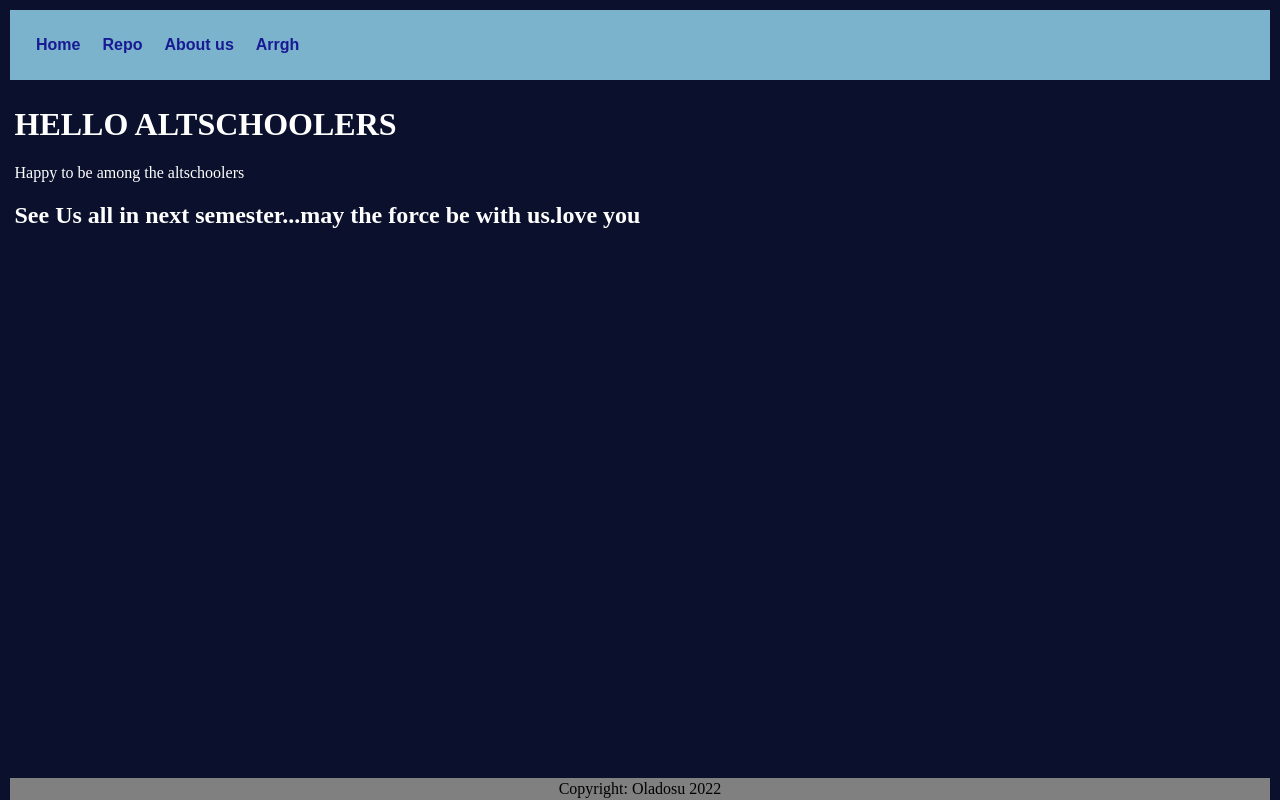
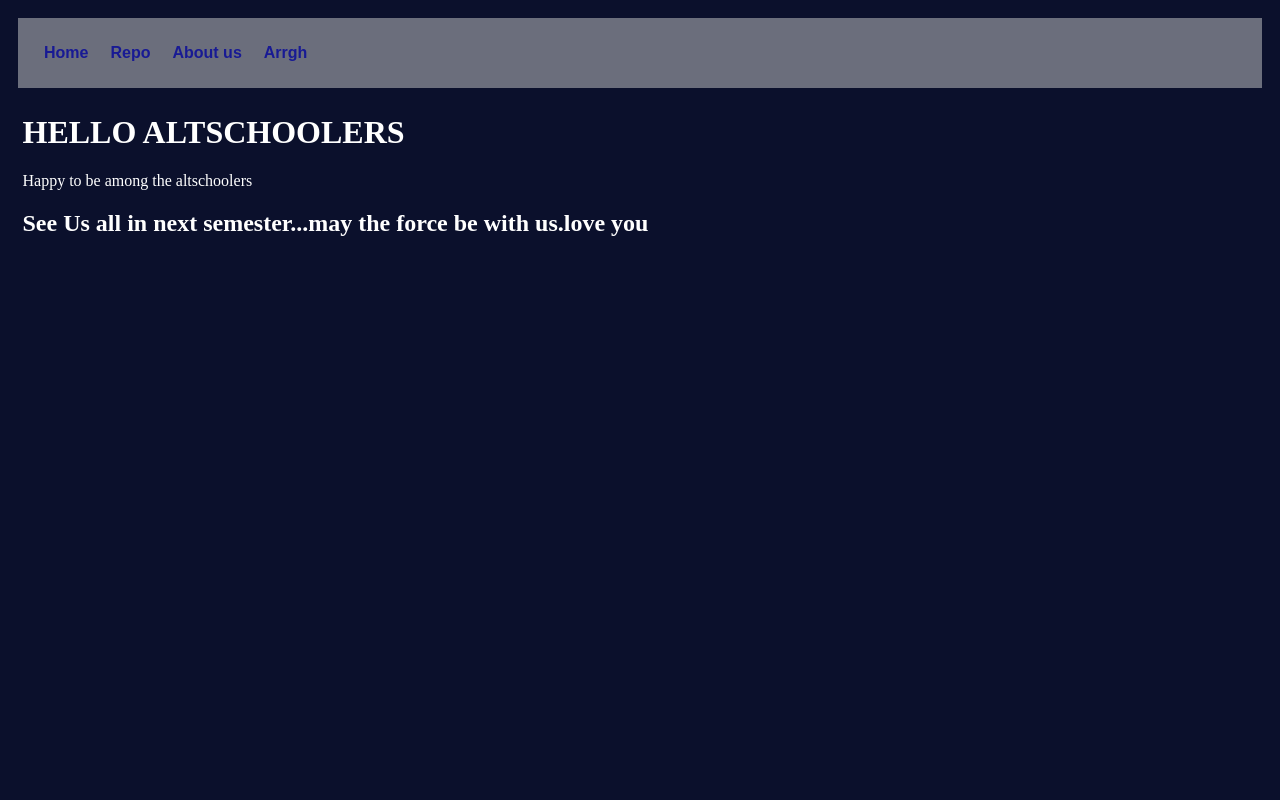
Before and after one commit to Oladosu500/exam-alt, a React (Create React App) app: page / in a window 1280 px wide. Built offline with nearby package versions, Linux system fonts and the light colour scheme.

Commit message:
first edit

```diff
--- a/src/App.css
+++ b/src/App.css
@@ -1,10 +1,5 @@
-
-
 body {
   background-color: rgb(11, 16, 44);
-
-  margin: 0;
-
 
   padding: 10px;
   height: 100%vh;
@@ -20,7 +15,7 @@ body {
 }
 
 .nav-bar {
-  background-color: rgb(123, 178, 204);
+  background-color: rgb(204, 204, 204, 0.5);
   font-family: Cambria, Cochin, Georgia, Times, "Times New Roman", serif;
   padding: 15px;
 }
@@ -29,12 +24,6 @@ body {
   color: brown;
 }
 
-.foot {
-  position: fixed;
-  background-color: gray;
-  bottom: 0;
-  left: 10px;
-  right: 10px;
-  padding: 2px;
-  text-align: center;
+.nav-bar a.active {
+  color: rgb(255, 255, 255);
 }
--- a/src/App.js
+++ b/src/App.js
@@ -1,13 +1,12 @@
 import React from "react";
-import { Link,  Route, Routes} from "react-router-dom";
+import { Link, Route, Routes } from "react-router-dom";
 import Repo from "./components/Repo";
 import "./App.css";
 import Home from "./components/Home";
-import Error404 from "./components/Error404"
-import ErrorBound from "./components/ErrorBound"
+import Error404 from "./components/Error404";
+import ErrorBound from "./components/ErrorBound";
 import ErrorBoundary from "./components/Errorboundary";
-import {Helmet} from "react-helmet"
-
+import { Helmet } from "react-helmet";
 
 function App() {
   return (
@@ -22,35 +21,32 @@ function App() {
           content="Github API project, working with github api repo in react, best react."
         />
 
-      <link rel="icon" href="https://avatars.githubusercontent.com/u/74744008?v=4" />
+        <link
+          rel="icon"
+          href="https://avatars.githubusercontent.com/u/74744008?v=4"
+        />
       </Helmet>
 
-
-
       <nav className="nav-bar">
-
         <Link to="..">Home</Link>
         <Link to="/Repo">Repo</Link>
         <Link to="/Error404">About us</Link>
         <Link to="/ErrorBound">Arrgh</Link>
       </nav>
-     <footer className="foot">Copyright: Oladosu 2022</footer>
+
       <Routes>
         <Route path="/" element={<Home />} />
         <Route path="/Repo" element={<Repo />} />
         <Route path="/Repo" element={<Repo />} />
         <Route path="/Repo" element={<Repo />} />
 
-        <Route path="ErrorBound" element={<ErrorBound/>}/>
-        <Route path="Errorboundary" element={<ErrorBoundary/>}/>
-
+        <Route path="ErrorBound" element={<ErrorBound />} />
+        <Route path="Errorboundary" element={<ErrorBoundary />} />
 
         <Route path="*" element={<Error404 />} />
       </Routes>
-
-
     </>
-  )
+  );
 }
 
 export default App;
--- a/src/components/ErrorBound.js
+++ b/src/components/ErrorBound.js
@@ -1,6 +1,5 @@
 import { Fallback } from "./Fallback";
 import ErrorBoundary from "./Errorboundary";
-
 
 function ErrorBound() {
   return (
--- a/src/components/Fallback.js
+++ b/src/components/Fallback.js
@@ -1,3 +1,3 @@
 export const Fallback = () => {
-    return <h1>Something went wrong !!!</h1>;
-  };
+  return <h1>Something went wrong !!!</h1>;
+};
--- a/src/components/Home.js
+++ b/src/components/Home.js
@@ -8,7 +8,9 @@ function Home() {
       <div className="rep">
         <h1>HELLO ALTSCHOOLERS</h1>
         <p>Happy to be among the altschoolers</p>
-        <h2>See Us all in next semester...may the force be with us.love you </h2>
+        <h2>
+          See Us all in next semester...may the force be with us.love you{" "}
+        </h2>
       </div>
     </>
   );
--- a/src/components/Repo.js
+++ b/src/components/Repo.js
@@ -1,9 +1,9 @@
 import React, { useEffect, useState } from "react";
-
+import ReactPaginate from "react-paginate";
 import Repos from "./Repos";
 import "./style.css";
 import axios from "axios";
-import Pagination from "./Pagination";
+//import Pagination from "./Pagination";
 
 function Repo() {
   const [user, setUser] = useState([]);
@@ -15,9 +15,6 @@ function Repo() {
   const indexOfLastUser = currentPage * userPerPage;
   const indexOfFirstUser = indexOfLastUser - userPerPage;
   const currentUser = user.slice(indexOfFirstUser, indexOfLastUser);
-
-  //paginate
-  const paginate = (pageNumbers) => setCurrentPage(pageNumbers);
 
   useEffect(() => {
     const fetchUser = async () => {
@@ -31,15 +28,27 @@ function Repo() {
     fetchUser();
   }, []);
 
+  const paginate = ({ selected }) => {
+    setCurrentPage(selected + 1);
+  };
+
+  //the initial submission the pagination was not working but i have fixed it now
   return (
     <>
+
       <div className="all-repo">
         <h1 className="rep">My Repositories</h1>
-        <Repos  user={currentUser} loading={loading} />
-        <Pagination
-          userPerPage={userPerPage}
-          totalUser={user.length}
-          paginate={paginate}
+        <Repos user={currentUser} loading={loading} />
+        <ReactPaginate
+          previousLabel={"prev"}
+          nextLabel={"next"}
+          pageCount={Math.ceil(user.length / userPerPage)}
+          onPageChange={paginate}
+          containerClassName={"paginationBttns"}
+          previousLinkClassName={"previousBttn"}
+          nextLinkClassName={"nextBttn"}
+          disabledClassName={"paginationDisabled"}
+          activeClassName={"paginationActive"}
         />
       </div>
     </>
--- a/src/components/style.css
+++ b/src/components/style.css
@@ -5,11 +5,14 @@
   color: rgb(16, 16, 90);
   border-radius: 16px 16px 0px 0px;
   font-weight: bolder;
+  justify-content: center;
 }
 .item-art img {
   height: 80px;
   width: 80px;
   border-radius: 50%;
+
+  box-shadow: 0 0 10px 0 rgba(0, 0, 0, 0.5);
 }
 
 .item-all {
@@ -19,7 +22,7 @@
   border-radius: 16px;
   padding: 10px;
   background-color: rgb(24, 26, 148);
-  justify-items: center;
+  justify-content: center;
 }
 .item-repo {
   color: rgba(5, 5, 59, 0.986);
@@ -39,10 +42,12 @@
 }
 
 .container {
-  display: inline-flex;
-  margin: auto;
+  display: inline-block;
+  flex-wrap: flex;
+
+  border-spacing: 20px;
+
   padding: 20px;
-  border-spacing: 20px;
 }
 .red {
   background-color: red;
@@ -62,15 +67,8 @@
 }
 
 .rep {
-  margin: auto;
   padding: 4.5px;
   color: rgb(255, 255, 255);
-}
-
-.nav-bar {
-  background-color: grey;
-  font-family: Cambria, Cochin, Georgia, Times, "Times New Roman", serif;
-  padding: 20px 25px;
 }
 
 .rep1 {
@@ -79,44 +77,54 @@
   color: rgb(235, 14, 14);
   background-color: chartreuse;
   width: 150px;
-  height:80px
-
-
-
+  height: 80px;
 }
-.pagination a {
+.paginationBttns a {
   display: inline;
-  color: rgb(24, 26, 148);
+  color: rgb(180, 180, 211);
   padding: 11px;
   text-decoration: none;
   font-family: sans-serif;
   font-weight: bold;
+  border: 1px solid aliceblue;
+  border-radius: 5px;
+  cursor: pointer;
 }
-.pagination a:hover {
-  background-color: rgba(5, 5, 59, 0.986);
-  color: aliceblue;
+.paginationBttns a:hover {
+  background-color: rgba(216, 205, 205, 0.986);
+  color: rgb(4, 9, 82);
 }
-.pagination {
-  align-self: center;
-  background-color: aliceblue;
+.paginationBttns {
+  justify-content: center;
+  padding: 10px;
+  margin: auto;
   display: flex;
   text-align: center;
   list-style-type: none;
-  width: 200px;
-  margin: auto;
-  padding: 20px;
+  width: 80%;
+  height: 40px;
+}
+.paginationActive a {
+  background-color: rgba(216, 205, 205, 0.986);
+  color: rgb(4, 9, 82);
 }
 
+.paginationDisabled a {
+  background-color: rgba(216, 205, 205, 0.986);
+  color: rgb(4, 9, 82);
+  cursor: not-allowed;
+}
 .all-repo {
   margin: auto;
+  padding: 40px;
+
+  width: 90%;
 }
 
 .err {
   color: crimson;
   font-weight: bolder;
   align-content: center;
-
-
 }
 .err-cont {
   border: 2px solid white;
@@ -141,19 +149,14 @@
   background-color: rgb(24, 36, 199);
   border-radius: 8px;
   padding: 10px;
-
 }
 .err-cont a:hover {
   background-color: antiquewhite;
   color: black;
 }
-  .load{
-    color: aliceblue;
-  }
 
 .rep1-cont {
   position: fixed;
   top: 50%;
-    left: 50%
-
+  left: 50%;
 }
--- a/src/index.css
+++ b/src/index.css
@@ -1,5 +1,5 @@
 body {
-  margin: auto;
+
   font-family: -apple-system, BlinkMacSystemFont, 'Segoe UI', 'Roboto', 'Oxygen',
     'Ubuntu', 'Cantarell', 'Fira Sans', 'Droid Sans', 'Helvetica Neue',
     sans-serif;
```
Also changed, not shown: src/components/Error404.js (+5 -3 lines), src/components/Errorboundary.js (+7 -7 lines), src/components/Repos.js (+31 -19 lines). Lines whose indentation alone changed are shown as unchanged.
